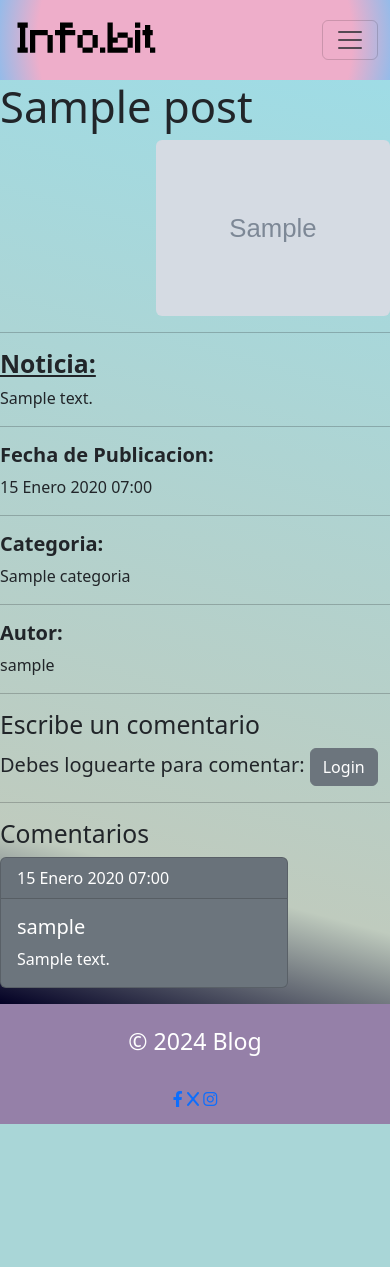
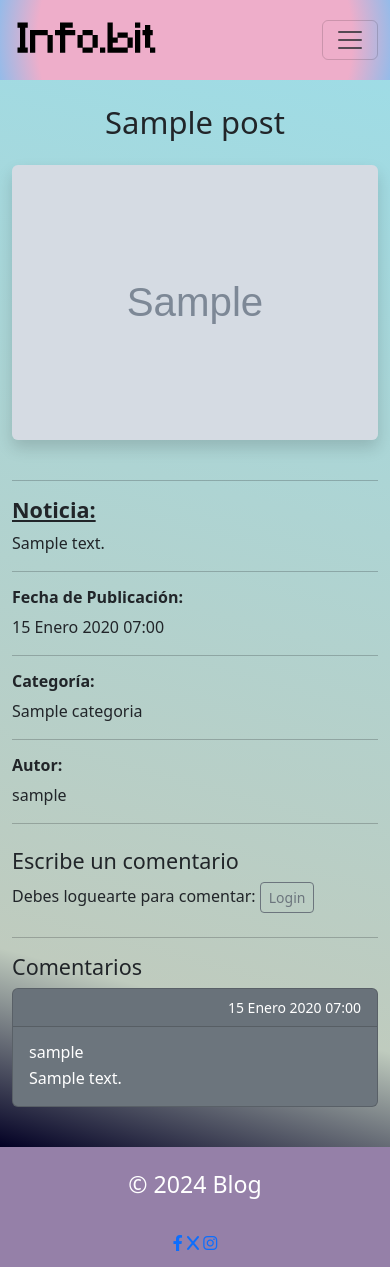
Before and after one commit to marzvk/blog-2024, a Django app: page /posts/detalle/1 in a window 390 px wide. Before the commit the page ends 1124 px from the top, so only its background shows below. Run offline with Django 5.2, Linux system fonts and the light colour scheme; tables that the repository leaves empty hold one stand-in row (values such as "Sample post"); grey boxes marked "Sample" are stand-in pictures.

Commit message:
correcion vistas para responsive

```diff
--- a/blog/static/css/global.css
+++ b/blog/static/css/global.css
@@ -68,3 +68,7 @@ body{
   color: #2c003e;
   transform: scale(1.05);
 }
+
+.nav .btn {
+  min-width: 180px;
+}
--- a/blog/templates/Posts/crear_post.html
+++ b/blog/templates/Posts/crear_post.html
@@ -2,11 +2,11 @@
 
 
 {%block contenido%}
-<center>
+<div class="container py-5 text-center">
     <form action="" method="post" enctype="multipart/form-data" style="padding: 160px;">
         {%csrf_token%}
         {{form.as_p}}
         <button type="submit" class="btn btn-dark">enviar</button>
     </form>
-</center>
+</div>
 {%endblock contenido%}
--- a/blog/templates/Posts/detalle.html
+++ b/blog/templates/Posts/detalle.html
@@ -1,77 +1,80 @@
 {% extends "base.html" %}
 
 {% block contenido %}
+<div class="container py-4">
+    <h1 class="display-5 text-center mb-4">{{ noticia.titulo }}</h1>
 
-<h1 class="display-1">{{ noticia.titulo }}</h1>
-<div class="row">
-    <div class="col-md-7">
+    <div class="row g-4 justify-content-center">
+        <div class="col-12 col-md-7 text-center">
             {% if noticia.imagen %}
-        <img src="{{ noticia.imagen.url }}" class="rounded float-end" width="60%">
+            <img src="{{ noticia.imagen.url }}" class="img-fluid rounded shadow" alt="Imagen de {{ noticia.titulo }}">
             {% else %}
-        <h3 style="margin-left: 250px; margin-top: 100px;">Sin imagen. Imaginemos algo positivo....</h3>
+            <h3 class="text-muted my-5">Sin imagen. Imaginemos algo positivo...</h3>
             {% endif %}
         </div>
-    <div class="col-md-4">
 
+        <div class="col-12 col-md-5">
             {% if user.id == noticia.autor_id %}
-
-        <a href="{% url 'modificar_post' noticia.pk %}" class="btn btn-danger">Modificar contenido</a>
-
-        {%endif%}
+            <a href="{% url 'modificar_post' noticia.pk %}" class="btn btn-danger mb-3 w-100">Modificar contenido</a>
+            {% endif %}
 
             <hr>
-        <h2><strong><u>Noticia:</u></strong></h2>
-        <p>
-            {{ noticia.contenido }}
-        </p>
-        <hr>
-        <h5>
-            <strong>Fecha de Publicacion:</strong>
-        </h5>
-        <p> {{ noticia.fecha_publicacion }} </p>
-        <hr>
-        <h5><strong>Categoria:</strong></h5>
-        <p>{{noticia.categoria}}</p>
-        <hr>
-        <h5><strong>Autor:</strong></h5>
-        <p>{{noticia.autor}}</p>
+            <h4><strong><u>Noticia:</u></strong></h4>
+            <p>{{ noticia.contenido }}</p>
 
             <hr>
+            <h6><strong>Fecha de Publicación:</strong></h6>
+            <p>{{ noticia.fecha_publicacion }}</p>
 
-        <h2>Escribe un comentario</h2>
-        <div>
+            <hr>
+            <h6><strong>Categoría:</strong></h6>
+            <p>{{ noticia.categoria }}</p>
+
+            <hr>
+            <h6><strong>Autor:</strong></h6>
+            <p>{{ noticia.autor }}</p>
+
+            <hr>
+            <h4 class="mt-4">Escribe un comentario</h4>
+            <div class="mb-4">
                 {% if user.is_authenticated %}
                 <form action="{% url 'comentar' %}" method="post">
                     {% csrf_token %}
-                <textarea name="comentario">
-                </textarea>
-                <input type="text" name="id_noticia" value="{{ noticia.pk }}" hidden="">
-                <button type="submit" class="btn btn-secondary">Comentar </button>
+                    <textarea name="comentario" class="form-control mb-2" rows="3"
+                        placeholder="Escribe tu comentario..."></textarea>
+                    <input type="hidden" name="id_noticia" value="{{ noticia.pk }}">
+                    <button type="submit" class="btn btn-secondary w-100">Comentar</button>
                 </form>
                 {% else %}
-            <h5>Debes loguearte para comentar: <a href="{% url 'login' %}" class="btn btn-secondary">Login</a></h5>
-            {%endif%}
-        </div>
-        <hr>
-        <div>
-            <h2>Comentarios</h2>
-            {% for comentario in comentarios %}
-            <div class="card bg-secondary text-white mb-3" style="max-width: 18rem;">
-                <div class="card-header">{{comentario.fecha_publicacion}}</div>
-                <div class="card-body">
-                    <h5 class="card-title"> {{comentario.autor}}</h5>
-                    <p class="card-text">{{comentario.contenido}}</p>
-                </div>
-                {% if user.id == comentario.autor_id  %}
-                <a class="btn btn-danger" href="{% url 'borrar_comentario' comentario.pk %}">Eliminar</a>
-                <a class="btn btn-warning" href="{% url 'modificar_comentario' comentario.pk %}">Modificar</a>
+                <h6 class="mt-2">
+                    Debes loguearte para comentar:
+                    <a href="{% url 'login' %}" class="btn btn-outline-secondary btn-sm">Login</a>
+                </h6>
                 {% endif %}
             </div>
 
+            <hr>
+            <h4>Comentarios</h4>
+            {% for comentario in comentarios %}
+            <div class="card bg-secondary text-white mb-3">
+                <div class="card-header small text-end">{{ comentario.fecha_publicacion }}</div>
+                <div class="card-body">
+                    <h6 class="card-title mb-1">{{ comentario.autor }}</h6>
+                    <p class="card-text">{{ comentario.contenido }}</p>
+
+                    {% if user.id == comentario.autor_id %}
+                    <div class="d-flex gap-2 justify-content-end">
+                        <a class="btn btn-warning btn-sm"
+                            href="{% url 'modificar_comentario' comentario.pk %}">Modificar</a>
+                        <a class="btn btn-danger btn-sm" href="{% url 'borrar_comentario' comentario.pk %}">Eliminar</a>
+                    </div>
+                    {% endif %}
+                </div>
+            </div>
+            {% empty %}
+            <p class="text-muted">No hay comentarios aún.</p>
             {% endfor %}
         </div>
     </div>
-
 </div>
-
 {% endblock %}
--- a/blog/templates/usuarios/login.html
+++ b/blog/templates/usuarios/login.html
@@ -1,14 +1,14 @@
 {% extends "base.html" %}
 
 {% block contenido %}
-<center>
+<div class="container py-5 text-center">
     <h1 class="h1" style="padding-top: 190px;"> Inicio de Sesion</h1>
-    <div class="container">
+
     <form action="" method="post" style="padding-bottom: 170px;">
         {% csrf_token %}
         {{ form.as_p }}
         <button type="submit" class="btn btn-primary">Enviar</button>
     </form>
 </div>
-</center>
+
 {% endblock %}
--- a/blog/templates/usuarios/perfil.html
+++ b/blog/templates/usuarios/perfil.html
@@ -2,7 +2,7 @@
 
 {% block contenido %}
 
-<div style=" padding-top: 150px; padding-bottom: 190px; padding-left: 150px;">
+<div class="container py-5 text-center">
     <h1><strong><u>Perfil del Usuario:</u></strong></h1>
 
     {% if usuarios.icono %}
@@ -12,7 +12,7 @@
     <h1>El usuario con nombre: <strong>{{usuarios.username}}</strong>, tiene el id asignado:
         <strong>{{usuarios.id}}</strong>
     </h1>
-
+    <a class="btn btn-success" href="{% url 'noticias' %}">Volver</a>
 </div>
 
 {% endblock %}
```
Also changed, not shown: blog/templates/Posts/about_us.html (+5 -5 lines), blog/templates/Posts/modificar_post.html (+11 -7 lines), blog/templates/Posts/posts.html (+34 -47 lines), blog/templates/Posts/posts_confirm_delete.html (+7 -4 lines), blog/templates/comentarios/confirm_delete.html (+9 -6 lines), blog/templates/comentarios/modificar.html (+11 -5 lines), blog/templates/index.html (+7 -6 lines), blog/templates/usuarios/registro.html (+11 -11 lines). Lines whose indentation alone changed are shown as unchanged.
